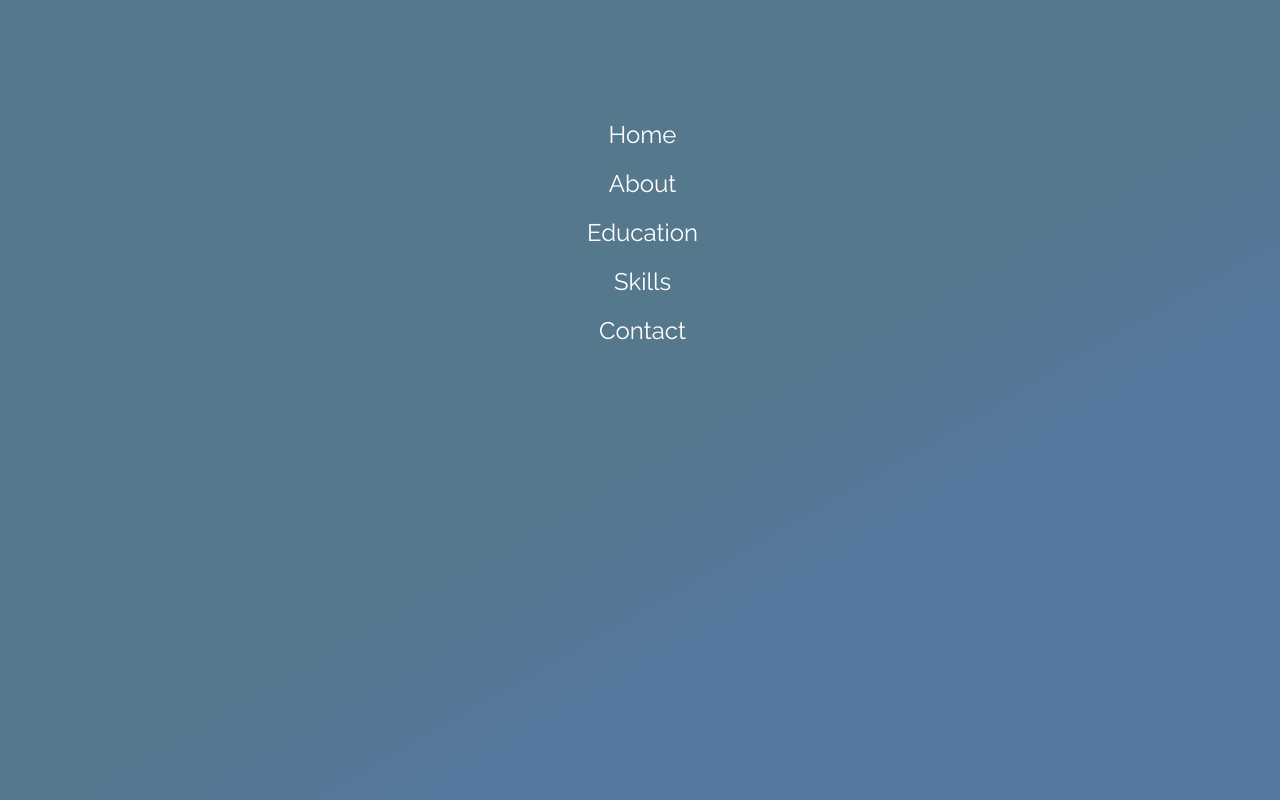
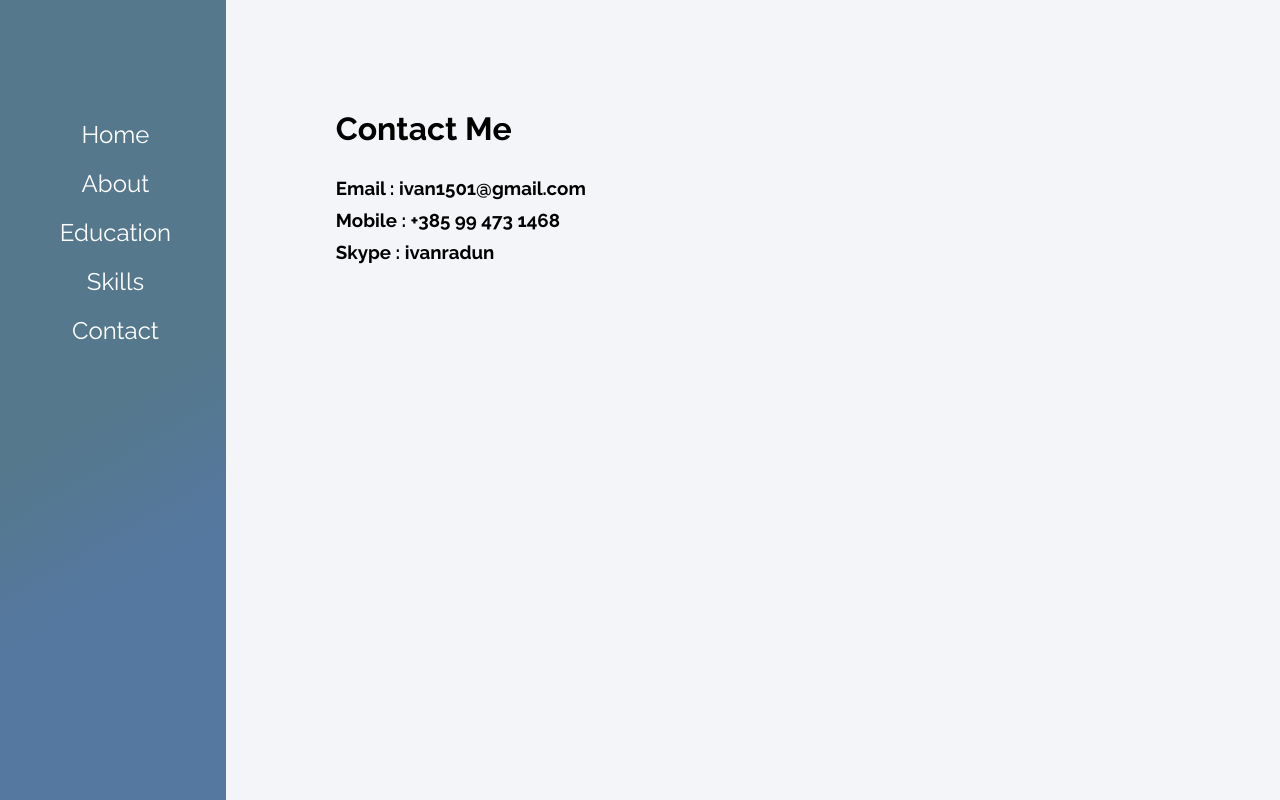
Before and after one commit to ivanradunkovic/React-Portfolio, a React (Create React App) app: page /contact in a window 1280 px wide. Built offline with nearby package versions, Linux system fonts and the light colour scheme.

Commit message:
Added contact and change in style.

```diff
--- a/src/App.css
+++ b/src/App.css
@@ -51,7 +51,7 @@ nav
 
 {
   border-radius: 0%;
-  width: 350px;
+  width: 550px;
   margin: 50px;
 }
 .typingeffect
@@ -92,6 +92,17 @@ h1,h2,h3,h4,p{
   margin: 10px;
 }
 
+.social i
+{
+  padding-right: 30px;
+  font-size: 25px;
+  color: #9a9b9c;
+}
+.social i:hover
+{
+  color: #ffffff;
+}
+
 .educationDetails
 {
   border:0px solid #9a9b9c;
@@ -105,6 +116,10 @@ h1,h2,h3,h4,p{
   box-shadow: 0 10px 20px rgba(0,0,0,0.19), 0 6px 6px rgba(0,0,0,0.23);
 }
 
+active
+{
+  font-weight: bolder;
+}
 .skills ul li
 {
   list-style-type:none;
--- a/src/App.js
+++ b/src/App.js
@@ -6,6 +6,7 @@ import Home from './content/Home';
 import About from './content/About';
 import Education from './content/Education';
 import Skills from './content/Skills';
+import Contact from './content/Contact';
 
 function App() {
   return (
@@ -24,6 +25,10 @@ function App() {
         <Route path="/skills">
         <Skills />
         </Route>
+        <Route exact path="/contact">
+        <Contact />
+        </Route>
+
       </div>
     </Router>
     );
--- a/src/content/Contact.js
+++ b/src/content/Contact.js
@@ -0,0 +1,19 @@
+import React, { Component } from 'react';
+import Social from '../components/Social';
+
+class Contact extends Component {
+
+    render() {
+        return (
+            <div className="condiv">
+            <h1 className="subtopic">Contact Me</h1>
+            <h3>Email : ivan1501@gmail.com</h3>
+            <h3>Mobile : +385 99 473 1468</h3>
+            <h3>Skype : ivanradun</h3>
+            <Social />
+            </div>
+            )
+        }
+    }
+
+    export default Contact
```
